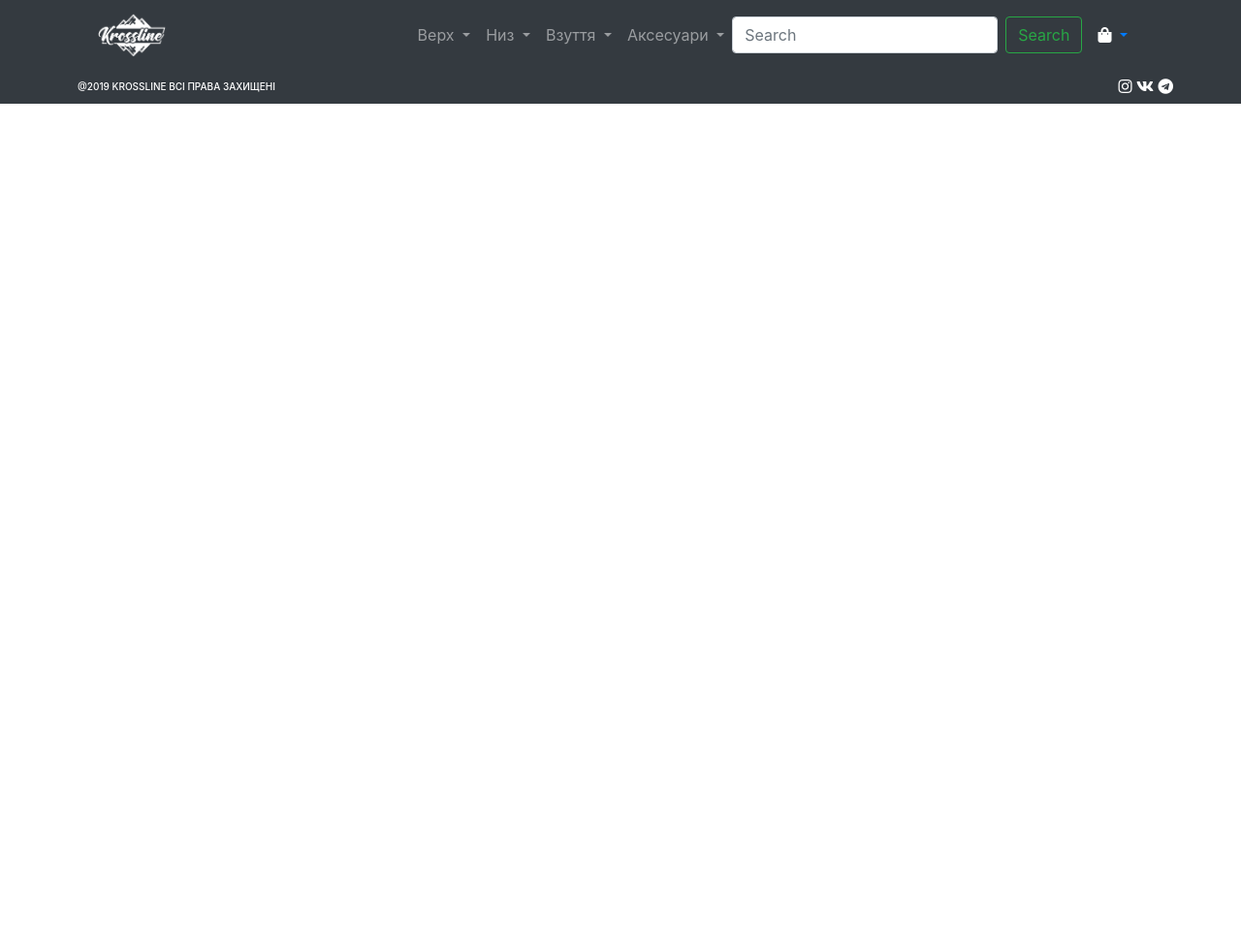
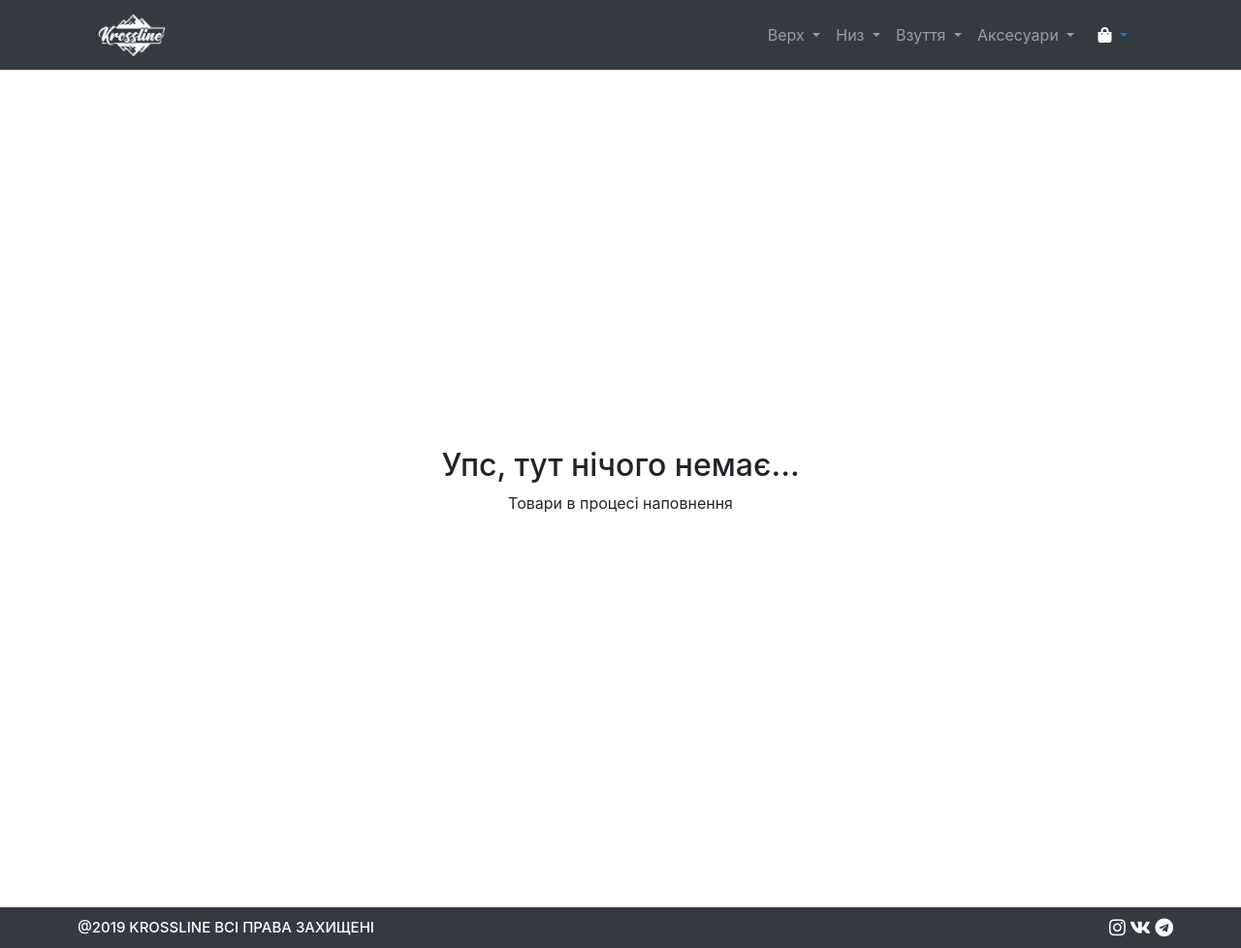
Before and after one commit to 801Khomenko/for_server, a PHP site: page /html/aksesyaru/nosku/nosku.html in a window 1280 px wide. Shown: the whole page at 97% size. Before the commit the page ends 107 px from the top, so only its background shows below. Run offline with PHP 8.4, Linux system fonts and the light colour scheme.

Commit message:
krossline13

```diff
--- a/html/aksesyaru/nosku/nosku.css
+++ b/html/aksesyaru/nosku/nosku.css
@@ -49,12 +49,13 @@ li{
 }
 
 .ct .contact-item a{
+    font-size: 1.2rem;
     text-decoration: none;
     color: white;
 }
 
 .ct .contact-item .fa-instagram:hover{
-    font-size: 1.2rem;
+    font-size: 1.5rem;
     color: rgb(255, 123, 0);
 }
 
@@ -71,7 +72,7 @@ li{
 }
 
 .ct .contact h2{
-    font-size: 10px;
+    font-size: 15px;
     flex-grow: 1;
     align-items: center;
     line-height: inherit;
@@ -79,3 +80,12 @@ li{
     margin: 0
 }
 /* На кожну сторінку */
+
+.tovaru{
+    display: flex;
+    flex-direction: column;
+    align-items: center;
+    height: 100%;
+    padding-bottom: 389px;
+    padding-top: 389px;
+}
--- a/html/aksesyaru/nosku/nosku.html
+++ b/html/aksesyaru/nosku/nosku.html
@@ -73,11 +73,6 @@
             </li>
 
           </ul>
-          <form class="form-inline my-2 my-lg-0">
-      <input class="form-control mr-sm-2" type="search" placeholder="Search" aria-label="Search">
-      <button class="btn btn-outline-success my-2 my-sm-0" type="submit">Search</button>
-    </form>
-        </div>
         <li class="nav-item dropdown">
             <a class="nav-link dropdown-toggle" href="#" id="navbarDropdown" role="button" data-toggle="dropdown" aria-haspopup="true" aria-expanded="false">
                 <i class="fas fa-shopping-bag"></i>
@@ -91,6 +86,17 @@
     </div>
 
 </header>
+
+<div class="container">
+    <div class="row">
+        <div class="col">
+            <div class="tovaru">
+                <h2>Упс, тут нічого немає...</h2>
+                <p>Товари в процесі наповнення</p>
+            </div>
+        </div>
+    </div>
+</div>
 
 <!--На всі-->
 <div class="ct">
--- a/index.html
+++ b/index.html
@@ -74,11 +74,7 @@
                 </li>
 
             </ul>
-          <form class="form-inline my-2 my-lg-0">
-      <input class="form-control mr-sm-2" type="search" placeholder="Search" aria-label="Search">
-      <button class="btn btn-outline-success my-2 my-sm-0" type="submit">Search</button>
-    </form>
-        </div>
+
                 <li class="nav-item dropdown">
                 <a class="nav-link dropdown-toggle" href="#" id="navbarDropdown" role="button" data-toggle="dropdown" aria-haspopup="true" aria-expanded="false">
                     <i class="fas fa-shopping-bag"></i>
```
Lines whose indentation alone changed are shown as unchanged.
